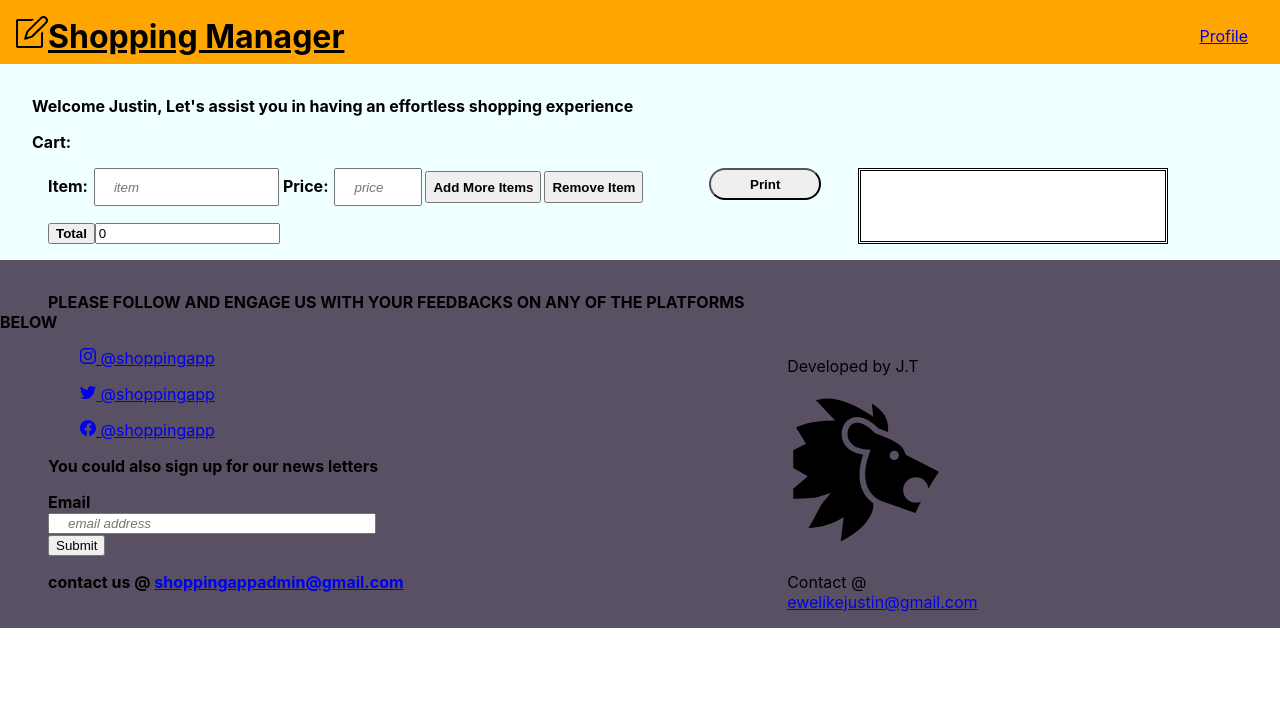
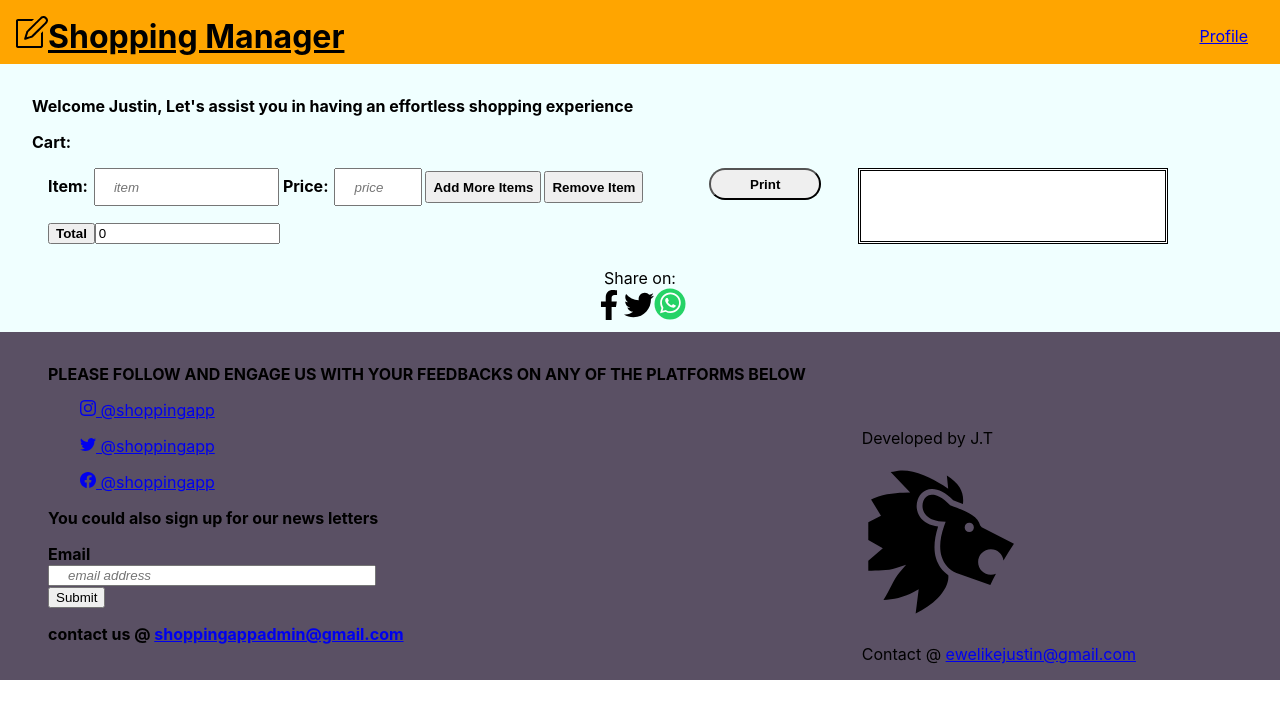
Before and after one commit to jayte054/shopping-app-client, a React (Create React App) app: page /homepage in a window 1280 px wide. Shown: the top 718 px of the page. Built offline with nearby package versions, Linux system fonts and the light colour scheme.

Commit message:
sharing with social handles

```diff
--- a/package.json
+++ b/package.json
@@ -11,6 +11,7 @@
     "@types/react": "^18.0.37",
     "@types/react-dom": "^18.0.11",
     "@types/react-router-dom": "^5.3.3",
+    "@types/react-share": "^4.0.0",
     "currency-symbol": "^1.0.6",
     "react": "^18.2.0",
     "react-dom": "^18.2.0",
@@ -18,6 +19,7 @@
     "react-router": "^6.10.0",
     "react-router-dom": "^6.10.0",
     "react-scripts": "5.0.1",
+    "react-share": "^4.4.1",
     "scss": "^0.2.4",
     "typescript": "^4.9.5",
     "web-vitals": "^2.1.4"
--- a/src/components/footer/footer.components.css
+++ b/src/components/footer/footer.components.css
@@ -23,7 +23,7 @@
 }
 .developer-column{
     margin-top: 3rem;
-    padding-right: 15rem;
+    padding-right: 9rem;
 }
 .lion-icon{
     font-size:10rem;
--- a/src/components/landingpage/landingpage.components.css
+++ b/src/components/landingpage/landingpage.components.css
@@ -26,7 +26,7 @@
     width:110%
 }
 .print{
-    padding-right: 20rem;
+    padding-right: 13rem;
 }
 .print-button{
     border-radius: 10px;
--- /dev/null
+++ b/src/components/share/shareData.share.tsx
@@ -0,0 +1,21 @@
+import React from "react"
+interface ShareProps {
+    description: string
+  }
+export const ShareData = ({description}: ShareProps) => {
+    const url = "myshoppingapp.com"
+
+    return (
+        <>
+
+           <a href={`https://www.facebook.com/sharer/sharer.php?u=${url}`} target="_blank">
+    <svg className="share-icon" xmlns="http://www.w3.org/2000/svg" style={{width:30}} viewBox="0 0 512 512" aria-label="fb" role="img"><path d="m375.14,288l14.22,-92.66l-88.91,0l0,-60.13c0,-25.35 12.42,-50.06 52.24,-50.06l40.42,0l0,-78.89s-36.68,-6.26 -71.75,-6.26c-73.22,0 -121.08,44.38 -121.08,124.72l0,70.62l-81.39,0l0,92.66l81.39,0l0,224l100.17,0l0,-224l74.69,0z"></path></svg>
+    </a>
+            {/* Twitter */}
+    <a href={`https://twitter.com/intent/tweet?url=${url}&text=${encodeURI(description)}`} target="_blank">
+    <svg className="share-icon" xmlns="http://www.w3.org/2000/svg" style={{width:30}} viewBox="0 0 512 512" aria-label="tw" role="img"><path d="M459.37 151.716c.325 4.548.325 9.097.325 13.645 0 138.72-105.583 298.558-298.558 298.558-59.452 0-114.68-17.219-161.137-47.106 8.447.974 16.568 1.299 25.34 1.299 49.055 0 94.213-16.568 130.274-44.832-46.132-.975-84.792-31.188-98.112-72.772 6.498.974 12.995 1.624 19.818 1.624 9.421 0 18.843-1.3 27.614-3.573-48.081-9.747-84.143-51.98-84.143-102.985v-1.299c13.969 7.797 30.214 12.67 47.431 13.319-28.264-18.843-46.781-51.005-46.781-87.391 0-19.492 5.197-37.36 14.294-52.954 51.655 63.675 129.3 105.258 216.365 109.807-1.624-7.797-2.599-15.918-2.599-24.04 0-57.828 46.782-104.934 104.934-104.934 30.213 0 57.502 12.67 76.67 33.137 23.715-4.548 46.456-13.32 66.599-25.34-7.798 24.366-24.366 44.833-46.132 57.827 21.117-2.273 41.584-8.122 60.426-16.243-14.292 20.791-32.161 39.308-52.628 54.253z"></path></svg>
+    </a>
+
+        </>
+    )
+}
--- a/src/pages/homepage/homepage.pages.css
+++ b/src/pages/homepage/homepage.pages.css
@@ -63,3 +63,12 @@
     width:5rem;
     margin-left:6px;
 }
+.socialsShareContainer{
+    text-align: center;
+    background-color: azure;
+    margin-top: -1rem;
+    padding-top: 0.5rem;
+    margin-bottom: -1rem;
+    padding-bottom:0.5rem
+
+}
--- a/src/pages/homepage/homepage.pages.tsx
+++ b/src/pages/homepage/homepage.pages.tsx
@@ -1,8 +1,11 @@
 import React, {useState} from "react"
 import {SlNote} from "react-icons/sl"
+import {FacebookShareButton, FacebookIcon, WhatsappShareButton, WhatsappIcon} from "react-share"
 import NavBar from "../../components/Navbar/navbar.homepage"
 import { Footer } from "../../components/footer/footer.components"
 import "./homepage.pages.css"
+import { stringify } from "querystring"
+import { ShareData } from "../../components/share/shareData.share"
 // import currencySymbol from "currency-symbol"
 // import { json } from "stream/consumers"
 
@@ -14,7 +17,7 @@ export const Homepage = () => {
             price: ""
         }
     ])
-    const [inputFields2, setInputFields2] = useState([""])
+    const [inputFields2, setInputFields2] = useState("")
     const [totalPrice, setTotalPrice] = useState(0);
 
     const addFields:any = () => {
@@ -36,10 +39,17 @@ export const Homepage = () => {
         setTotalPrice(total);
       };
 
-    const printCart = (event:any) => {
+    const printCart: any = (event:any) => {
         event.preventDefault()
     //    alert(JSON.stringify(inputFields))
-    const itemList = inputFields.map(item => (`${item.item} -  ₦${item.price}`));
+//     const itemList = inputFields.map(item => (`${item.item} -  ₦${item.price}`));
+//     const cart:any = `
+//     Shopping Manager
+//     My shopping list:
+//     ${itemList.join("\n")}
+//     Total: ₦${totalPrice}
+// `;
+// setInputFields2(cart);
     const item :any= () => {
         return (
             <>
@@ -60,7 +70,21 @@ export const Homepage = () => {
     //   return data
     }
 
-    const getData: any = () =>  setInputFields(inputFields)
+    const shareData: any = () => {
+        const itemList = inputFields.map(item => `${item.item} - ₦${item.price}`);
+        const cart = `
+        Shopping Manager
+        My shopping list:
+        ${itemList.join("\n")}
+        Total: ₦${totalPrice}`;
+
+        return cart;
+      };
+
+    //   const message: any = document.write(shareData())
+    //   const sharedMessage: any = document.write(message)
+
+
     const itemList = inputFields.map(item => `${item.item} - $${item.price}`);
 
     const handleFormChange = (index: number, event: any) => {
@@ -130,6 +154,16 @@ export const Homepage = () => {
                     </div>
 
             </div>
+            </div>
+            <div className="socialsShareContainer">
+                <p> Share on: <br />
+                                <ShareData description = {shareData()} />
+                                <WhatsappShareButton
+                                url={`${(shareData())}`}
+                                >
+                                    <WhatsappIcon  size="32" round/>
+                                </WhatsappShareButton>
+                </p>
             </div>
             <Footer />
         </React.Fragment>
```
Also changed, not shown: src/components/print/printData.print.tsx (deleted, +0 -11 lines), 1 other file (tests, documents, lock files or other folders).
